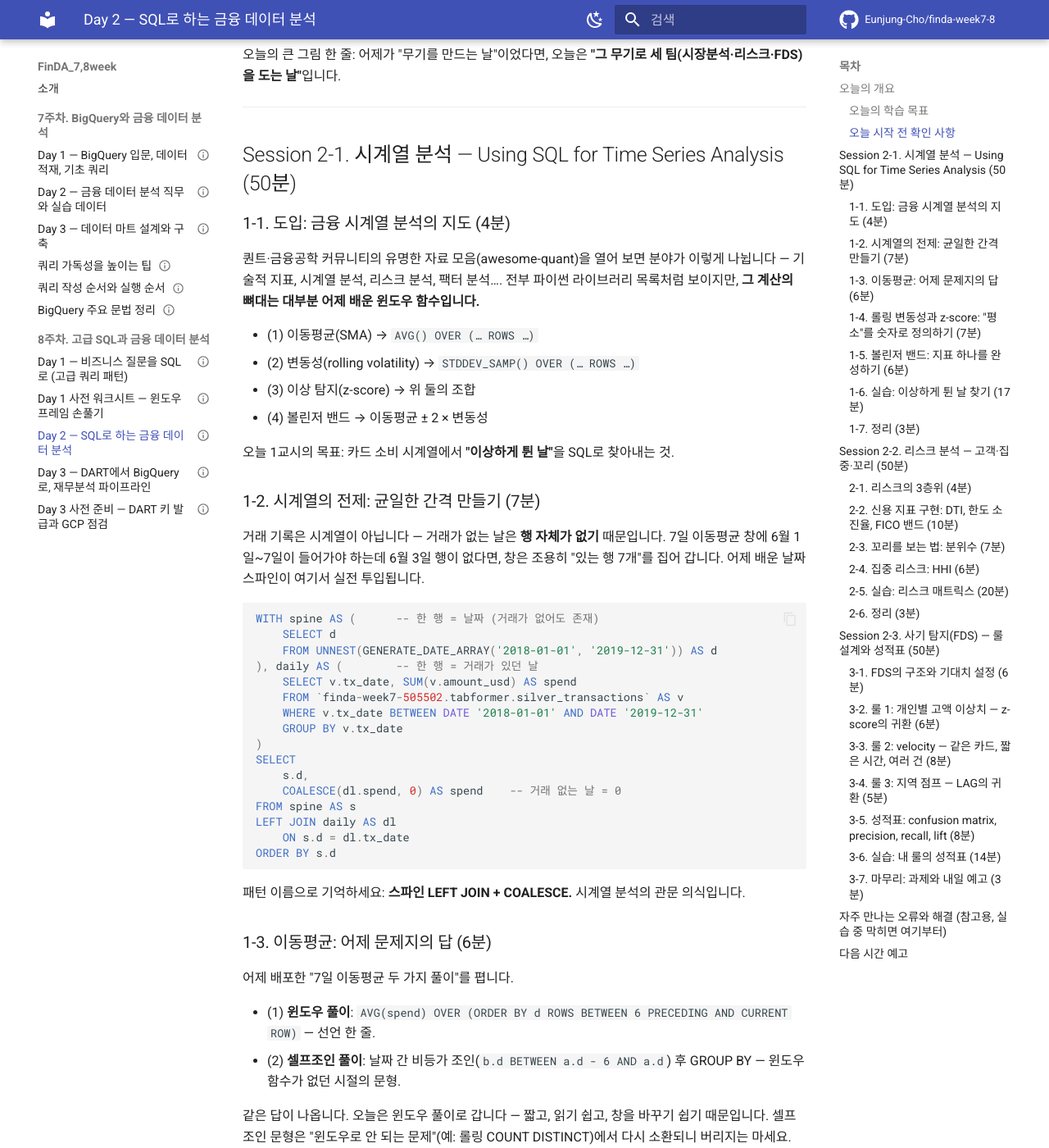
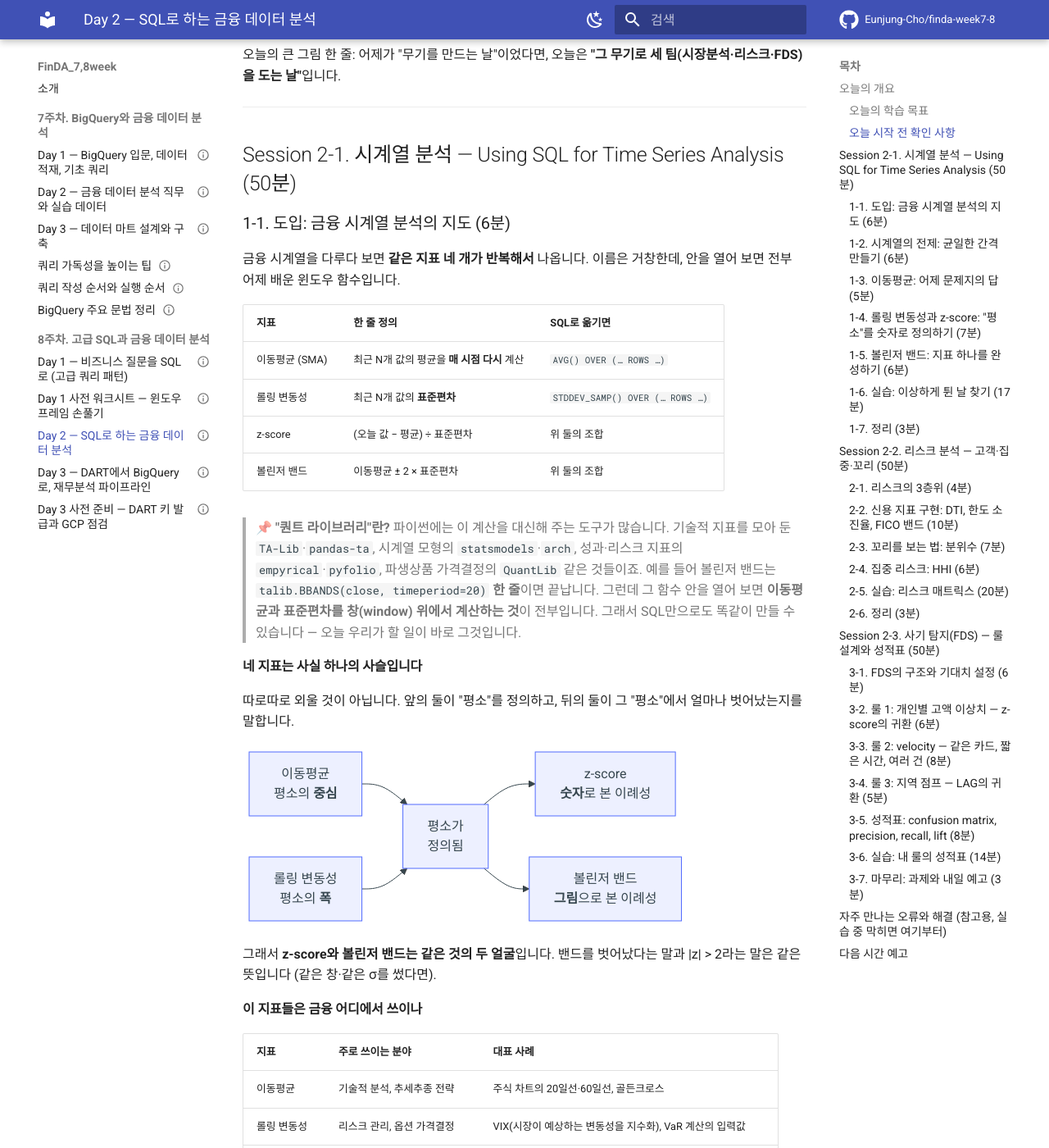
Before and after one commit to Eunjung-Cho/finda-week7-8, an MkDocs documentation site: the page built from docs/week8/day2-lecture.md, in a window 1280 px wide and 1400 px high, scrolled down 1361 px. Shown: the whole window at 82% size. Built offline with MkDocs 1.6.1 and Material for MkDocs 9.7.7, drawn with Linux system fonts in a browser that asks for light colours; comment, search, counter and statistics services are not loaded; some of the changed text lies outside the part shown.

Commit message:
Day 2 1교시 도입 보강: 지표 정의·사슬 관계·금융 활용 분야
- "퀀트 라이브러리의 이름"이라는 잘못된 열 제목을 바로잡음. 이동평균과
  볼린저 밴드는 라이브러리가 아니라 라이브러리가 계산해 주는 지표다.
  실제 라이브러리(TA-Lib, statsmodels, empyrical, QuantLib)는 따로 소개
- 네 지표의 한 줄 정의 추가
- 네 지표가 하나의 사슬임을 mermaid로 명시 — 이동평균·변동성이 "평소"를
  정의하고, z-score·볼린저가 거기서 벗어난 정도를 말한다. 그래서 둘은
  같은 것의 두 얼굴이며, 이 회수를 1-5 볼린저 끝에 배치
- 각 지표가 금융 어디에서 쓰이는지 표로 추가(추세추종, 리스크 관리,
  이상 탐지, 변동성 국면)
- 금융에서 "변동성"은 보통 수익률의 표준편차라는 각주 추가. 우리는 금액
  기준이라 결이 다르며, 왜 그래도 괜찮은지까지 설명
- 도입 4분 → 6분. 1-2와 1-3에서 1분씩 당겨 세션 합계 50분 유지

Co-Authored-By: Claude Opus 5 <noreply@anthropic.com>

````diff
--- a/docs/week8/day2-lecture.md
+++ b/docs/week8/day2-lecture.md
@@ -43,18 +43,48 @@ status: draft-v0.1
 
 ## Session 2-1. 시계열 분석 — Using SQL for Time Series Analysis (50분)
 
-### 1-1. 도입: 금융 시계열 분석의 지도 (4분)
+### 1-1. 도입: 금융 시계열 분석의 지도 (6분)
 
-퀀트·금융공학 커뮤니티의 유명한 자료 모음(awesome-quant)을 열어 보면 분야가 이렇게 나뉩니다 — 기술적 지표, 시계열 분석, 리스크 분석, 팩터 분석…. 전부 파이썬 라이브러리 목록처럼 보이지만, **그 계산의 뼈대는 대부분 어제 배운 윈도우 함수입니다.**
+금융 시계열을 다루다 보면 **같은 지표 네 개가 반복해서** 나옵니다. 이름은 거창한데, 안을 열어 보면 전부 어제 배운 윈도우 함수입니다.
 
-- (1) 이동평균(SMA) → `AVG() OVER (… ROWS …)`
-- (2) 변동성(rolling volatility) → `STDDEV_SAMP() OVER (… ROWS …)`
-- (3) 이상 탐지(z-score) → 위 둘의 조합
-- (4) 볼린저 밴드 → 이동평균 ± 2 × 변동성
+| 지표 | 한 줄 정의 | SQL로 옮기면 |
+| --- | --- | --- |
+| 이동평균 (SMA) | 최근 N개 값의 평균을 **매 시점 다시** 계산 | `AVG() OVER (… ROWS …)` |
+| 롤링 변동성 | 최근 N개 값의 **표준편차** | `STDDEV_SAMP() OVER (… ROWS …)` |
+| z-score | (오늘 값 − 평균) ÷ 표준편차 | 위 둘의 조합 |
+| 볼린저 밴드 | 이동평균 ± 2 × 표준편차 | 위 둘의 조합 |
 
-오늘 1교시의 목표: 카드 소비 시계열에서 **"이상하게 튄 날"**을 SQL로 찾아내는 것.
+> 📌 **"퀀트 라이브러리"란?** 파이썬에는 이 계산을 대신해 주는 도구가 많습니다. 기술적 지표를 모아 둔 `TA-Lib`·`pandas-ta`, 시계열 모형의 `statsmodels`·`arch`, 성과·리스크 지표의 `empyrical`·`pyfolio`, 파생상품 가격결정의 `QuantLib` 같은 것들이죠. 예를 들어 볼린저 밴드는 `talib.BBANDS(close, timeperiod=20)` **한 줄**이면 끝납니다.
+> 그런데 그 함수 안을 열어 보면 **이동평균과 표준편차를 창(window) 위에서 계산하는 것**이 전부입니다. 그래서 SQL만으로도 똑같이 만들 수 있습니다 — 오늘 우리가 할 일이 바로 그것입니다.
 
-### 1-2. 시계열의 전제: 균일한 간격 만들기 (7분)
+#### 네 지표는 사실 하나의 사슬입니다
+
+따로따로 외울 것이 아닙니다. 앞의 둘이 "평소"를 정의하고, 뒤의 둘이 그 "평소"에서 얼마나 벗어났는지를 말합니다.
+
+```mermaid
+flowchart LR
+    A["이동평균<br/>평소의 <b>중심</b>"] --> C["평소가<br/>정의됨"]
+    B["롤링 변동성<br/>평소의 <b>폭</b>"] --> C
+    C --> D["z-score<br/><b>숫자</b>로 본 이례성"]
+    C --> E["볼린저 밴드<br/><b>그림</b>으로 본 이례성"]
+```
+
+그래서 **z-score와 볼린저 밴드는 같은 것의 두 얼굴**입니다. 밴드를 벗어났다는 말과 |z| > 2라는 말은 같은 뜻입니다 (같은 창·같은 σ를 썼다면).
+
+#### 이 지표들은 금융 어디에서 쓰이나
+
+| 지표 | 주로 쓰이는 분야 | 대표 사례 |
+| --- | --- | --- |
+| 이동평균 | 기술적 분석, 추세추종 전략 | 주식 차트의 20일선·60일선, 골든크로스 |
+| 롤링 변동성 | 리스크 관리, 옵션 가격결정 | VIX(시장이 예상하는 변동성을 지수화), VaR 계산의 입력값 |
+| z-score | 이상 탐지, 페어 트레이딩 | 카드 FDS 룰, 두 종목 가격차가 벌어졌을 때의 진입 신호 |
+| 볼린저 밴드 | 기술적 분석, 변동성 국면 판단 | 밴드가 좁아지는 "스퀴즈" → 곧 큰 움직임이 온다는 신호로 읽음 |
+
+우리는 오늘 이것을 **주가가 아니라 카드 소비 시계열**에 적용합니다. 도구는 같고, 질문만 다릅니다.
+
+오늘 1교시의 목표: 카드 소비 시계열에서 **"이상하게 튄 날"**을 SQL로 찾아내고, 그날 무슨 일이 있었는지 해석하는 것.
+
+### 1-2. 시계열의 전제: 균일한 간격 만들기 (6분)
 
 거래 기록은 시계열이 아닙니다 — 거래가 없는 날은 **행 자체가 없기** 때문입니다. 7일 이동평균 창에 6월 1일~7일이 들어가야 하는데 6월 3일 행이 없다면, 창은 조용히 "있는 행 7개"를 집어 갑니다. 어제 배운 날짜 스파인이 여기서 실전 투입됩니다.
 
@@ -79,7 +109,7 @@ ORDER BY s.d
 
 패턴 이름으로 기억하세요: **스파인 LEFT JOIN + COALESCE.** 시계열 분석의 관문 의식입니다.
 
-### 1-3. 이동평균: 어제 문제지의 답 (6분)
+### 1-3. 이동평균: 어제 문제지의 답 (5분)
 
 어제 배포한 "7일 이동평균 두 가지 풀이"를 폅니다.
 
@@ -110,6 +140,10 @@ WINDOW w AS (ORDER BY t.d ROWS BETWEEN 30 PRECEDING AND 1 PRECEDING)
 - (2) **`1 PRECEDING`로 자기 자신을 뺀 것**이 탐지의 핵심입니다. 오늘 값이 창에 들어가면, 큰 이상치가 자기 평균을 끌어올려 스스로를 "정상"으로 만듭니다. 차트용 지표(볼린저 밴드)는 당일 포함, **탐지용 기준선은 당일 제외** — 이 구분이 실무 감각입니다.
 - (3) z-score 해석: "평소 분포에서 몇 표준편차 떨어졌나". |z| > 2면 드문 날, |z| > 3이면 매우 드문 날.
 
+> ⚠️ **용어 하나 짚고 갑니다 — 금융에서 "변동성"은 보통 수익률의 표준편차입니다.** 주가 변동성이라고 하면 가격 자체가 아니라 **일별 수익률**(어제 대비 몇 % 움직였나)의 표준편차를 뜻합니다. 오늘 우리는 소비 **금액**의 표준편차를 쓰고 있으니 엄밀히는 결이 다릅니다. 금액 규모가 커지면 표준편차도 같이 커지기 때문에, 규모가 다른 두 시계열을 비교하려면 수익률로 바꿔야 합니다. 다만 오늘의 목적은 "같은 시계열 안에서 튄 날 찾기"라 금액 그대로도 충분합니다. **금융 배경이 있는 분이 이 차이를 눈치챘다면 정확히 본 것입니다.**
+
+- (4) |z| > 3이 이론(약 0.3%)보다 훨씬 자주 나오는 것도 정상입니다. 금융 데이터는 꼬리가 두껍습니다(fat tail) — 2교시 "꼬리 리스크"에서 다시 만납니다.
+
 ### 1-5. 볼린저 밴드: 지표 하나를 완성하기 (6분)
 
 볼린저 밴드는 이동평균 ± 2 × 표준편차의 띠입니다. 주가 차트에서 본 그 지표를, 우리는 카드 소비에 적용합니다.
@@ -125,6 +159,10 @@ WINDOW w AS (ORDER BY t.d ROWS BETWEEN 19 PRECEDING AND CURRENT ROW)
 ```
 
 "SQL 다섯 줄로 기술적 지표 하나"가 완성됐습니다. 면접에서 "SQL로 뭘 해 봤나"라는 질문에 "볼린저 밴드로 이상 소비일 탐지"라고 답하면 대화가 달라집니다.
+
+그리고 도입에서 말한 **"z-score와 볼린저 밴드는 같은 것의 두 얼굴"**을 여기서 확인합니다. 밴드는 `평균 ± 2σ`이므로, 밴드를 벗어났다는 것은 곧 `|오늘 − 평균| > 2σ`, 즉 **|z| > 2**와 같은 말입니다. 하나는 그림으로, 하나는 숫자로 같은 사실을 말할 뿐입니다.
+
+> 📌 **단, 우리 자료의 두 쿼리는 창 설정이 다릅니다.** 1-4의 z-score는 30일·당일 제외, 여기 볼린저는 20일·당일 포함입니다. 개념은 같지만 숫자는 일치하지 않습니다 — 탐지용 기준선과 차트용 지표의 목적이 다르기 때문입니다.
 
 ### 1-6. 실습: 이상하게 튄 날 찾기 (17분)
 
````
